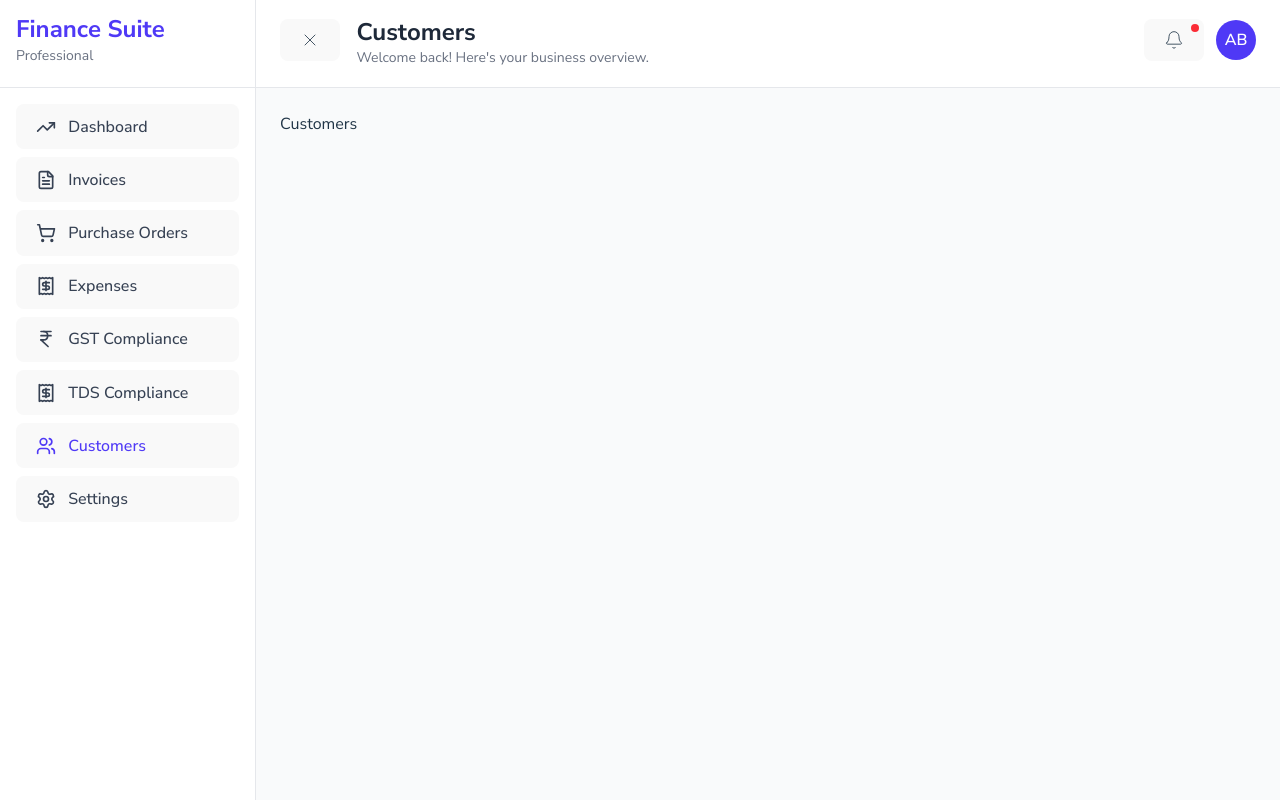
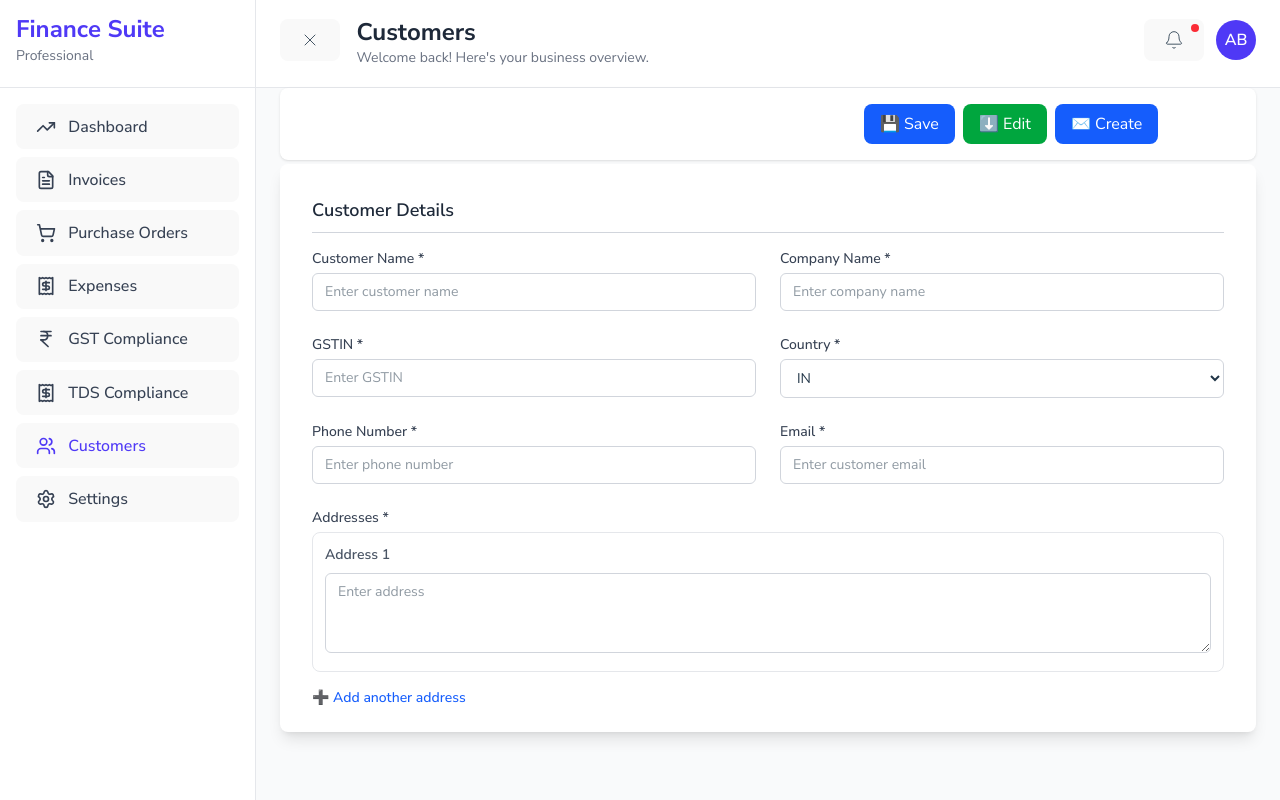
Before and after one commit to FessiT-FinSuite-OpenSourceSoftware/FessiT-FinanceSuite, a React (Vite) app in the folder finance-suite-professional-frontend/: page /customers in a window 1280 px wide. Built offline with nearby package versions, Linux system fonts and the light colour scheme.

Commit message:
Customers UI is added

```diff
--- a/finance-suite-professional-frontend/src/App.jsx
+++ b/finance-suite-professional-frontend/src/App.jsx
@@ -6,10 +6,10 @@ import Loader from "./shared/Loader/loader";
 const SideBar = lazy(() => import("./shared/SideBar/SideBar"));
 const StatsGrid = lazy(() => import("./components/Dashboard"));
 const Invoices = lazy(() => import("./components/Invoices"));
+const Customers = lazy(() => import("./components/Customers"));
 const PurchaseOrders = lazy(() => import("./pages/PurchaseOrders"));
 const GstCompliance = lazy(() => import("./pages/GstComplainces"));
 const TdsCompliance = lazy(() => import("./pages/Tds"));
-const Customers = lazy(() => import("./pages/Customers"));
 const Settings = lazy(() => import("./shared/Settings/settings"));
 const Expenses = lazy(() => import("./components/Expenses")); // 👈 new line added
 
@@ -29,7 +29,7 @@ export default function App() {
               <Route path="/" element={<StatsGrid />} />
               <Route path="/dashboard" element={<StatsGrid />} />
               <Route path="/invoices" element={<Invoices />} />
-              <Route path="/purchases" element={<PurchaseOrders />} />
+			  <Route path="/purchases" element={<PurchaseOrders />} />
               <Route path="/expenses" element={<Expenses />} /> {/* ✅ fixed */}
               <Route path="/gst" element={<GstCompliance />} />
               <Route path="/tds" element={<TdsCompliance />} />
--- /dev/null
+++ b/finance-suite-professional-frontend/src/components/Customers/customers.jsx
@@ -0,0 +1,283 @@
+import React, { useState } from "react";
+import { toast } from "react-toastify";
+import { countries } from "../../shared/countries";
+
+const initialCustomer = {
+  customerName: "",
+  companyName: "",
+  gstIN: "",
+  addresses: [""], // supports multiple addresses
+  country: countries[0].cname,
+  phone: "",
+  email: "",
+};
+
+export default function CustomerCreation() {
+  const [customer, setCustomer] = useState(initialCustomer);
+  const [errors, setErrors] = useState({});
+
+  // Country select
+  const handleSelect = (e) => {
+    const selected = countries.find((c) => c.code === e.target.value);
+    setCustomer({ ...customer, country: selected.cname });
+  };
+
+  // Generic field change
+  const handleChange = (e) => {
+    const { name, value } = e.target;
+    setCustomer({ ...customer, [name]: value });
+  };
+
+  // Handle address changes
+  const handleAddressChange = (e, index) => {
+    const updated = [...customer.addresses];
+    updated[index] = e.target.value;
+    setCustomer({ ...customer, addresses: updated });
+  };
+
+  // Add new address
+  const addAddress = () => {
+    setCustomer((prev) => ({
+      ...prev,
+      addresses: [...prev.addresses, ""],
+    }));
+  };
+
+  // Remove an address
+  const removeAddress = (index) => {
+    setCustomer((prev) => ({
+      ...prev,
+      addresses: prev.addresses.filter((_, i) => i !== index),
+    }));
+  };
+
+  // Validation
+  const validateForm = () => {
+    const newErrors = {};
+    if (!customer.customerName.trim())
+      newErrors.customerName = "Customer name is required";
+    if (!customer.companyName.trim())
+      newErrors.companyName = "Company name is required";
+    if (!customer.gstIN.trim()) newErrors.gstIN = "GSTIN is required";
+    if (customer.addresses.every((addr) => !addr.trim()))
+      newErrors.address = "At least one address is required";
+    if (!customer.phone.trim()) newErrors.phone = "Phone number is required";
+    if (!customer.email.trim()) newErrors.email = "Email is required";
+    else if (!/^[\w.%+-]+@[A-Za-z0-9.-]+\.[A-Za-z]{2,}$/.test(customer.email))
+      newErrors.email = "Invalid email format";
+
+    setErrors(newErrors);
+    return Object.keys(newErrors).length === 0;
+  };
+
+  const handleSubmit = (e) => {
+    e.preventDefault();
+    if (!validateForm()) return;
+    toast.success("Customer created successfully!");
+    console.log(customer);
+    setCustomer(initialCustomer);
+  };
+
+  return (
+    <div className="relative">
+      {/* Fixed Buttons at Top */}
+		<div className="sticky top-[88px] z-100 rounded-lg bg-white border-g border-gray-300 py-4 -mt-15 shadow-sm">
+  <div className="w-[100%] sm:w-[90%] md:w-[85%] lg:w-[80%] xl:max-w-6xl mx-auto">
+    <div className="flex flex-wrap justify-end gap-2">
+      <button
+        className="px-4 py-2 bg-blue-600 text-white rounded-lg hover:bg-blue-700 w-full sm:w-auto"
+        onClick={handleSubmit}
+      >
+        💾 Save
+      </button>
+      <button className="px-4 py-2 bg-green-600 text-white rounded-lg hover:bg-green-700 w-full sm:w-auto">
+        ⬇️ Edit
+      </button>
+      <button
+		className="px-4 py-2 bg-blue-600 text-white rounded-lg hover:bg-blue-700 w-full sm:w-auto"
+        onClick={handleSubmit}
+	  >
+        ✉️ Create
+      </button>
+    </div>
+  </div>
+</div>
+
+      {/* Customer Form Section */}
+      <div className="bg-white rounded-lg border-g shadow-lg p-8 pb-6 mt-10 ">
+        <h2 className="text-lg font-semibold text-gray-800 mb-4 border-b border-gray-300 pb-2">
+          Customer Details
+        </h2>
+
+        {/* Form Grid */}
+        <div className="grid grid-cols-2 gap-6 text-sm">
+          {/* Customer Name */}
+          <div className="relative">
+            <label className="block text-gray-700 font-medium mb-1">
+              Customer Name *
+            </label>
+            <input
+              type="text"
+              name="customerName"
+              value={customer.customerName}
+              onChange={handleChange}
+              className="border border-gray-300 rounded-md px-3 py-2 w-full focus:ring-1 focus:ring-blue-500"
+              placeholder="Enter customer name"
+            />
+            {errors.customerName && (
+              <p className="absolute text-[13px] text-[#f10404]">
+                {errors.customerName}
+              </p>
+            )}
+          </div>
+
+          {/* Company Name */}
+          <div className="relative">
+            <label className="block text-gray-700 font-medium mb-1">
+              Company Name *
+            </label>
+            <input
+              type="text"
+              name="companyName"
+              value={customer.companyName}
+              onChange={handleChange}
+              className="border border-gray-300 rounded-md px-3 py-2 w-full focus:ring-1 focus:ring-blue-500"
+              placeholder="Enter company name"
+            />
+            {errors.companyName && (
+              <p className="absolute text-[13px] text-[#f10404]">
+                {errors.companyName}
+              </p>
+            )}
+          </div>
+
+          {/* GSTIN */}
+          <div className="relative">
+            <label className="block text-gray-700 font-medium mb-1">GSTIN *</label>
+            <input
+              type="text"
+              name="gstIN"
+              value={customer.gstIN}
+              onChange={handleChange}
+              className="border border-gray-300 rounded-md px-3 py-2 w-full focus:ring-1 focus:ring-blue-500"
+              placeholder="Enter GSTIN"
+            />
+            {errors.gstIN && (
+              <p className="absolute text-[13px] text-[#f10404]">
+                {errors.gstIN}
+              </p>
+            )}
+          </div>
+
+          {/* Country */}
+          <div className="relative">
+            <label className="block text-gray-700 font-medium mb-1">
+              Country *
+            </label>
+            <select
+              onChange={handleSelect}
+              value={countries.find((c) => c.cname === customer.country)?.code}
+              className="border border-gray-300 rounded-md px-3 py-2 w-full focus:ring-1 focus:ring-blue-500"
+            >
+              {countries.map((country) => (
+                <option key={country.code} value={country.code}>
+                  {country.cid} {country.name}
+                </option>
+              ))}
+            </select>
+          </div>
+
+		{/* Phone */}
+          <div className="relative">
+            <label className="block text-gray-700 font-medium mb-1">
+              Phone Number *
+            </label>
+            <input
+              type="text"
+              name="phone"
+              value={customer.phone}
+              onChange={(e) => {
+                let value = e.target.value.replace(/\D/g, "");
+                setCustomer({ ...customer, phone: value });
+              }}
+              className="border border-gray-300 rounded-md px-3 py-2 w-full focus:ring-1 focus:ring-blue-500"
+              placeholder="Enter phone number"
+            />
+            {errors.phone && (
+              <p className="absolute text-[13px] text-[#f10404]">{errors.phone}</p>
+            )}
+          </div>
+
+		{/* Email */}
+          <div className="relative">
+            <label className="block text-gray-700 font-medium mb-1">
+              Email *
+            </label>
+            <input
+              type="email"
+              name="email"
+              value={customer.email}
+              onChange={handleChange}
+              className="border border-gray-300 rounded-md px-3 py-2 w-full focus:ring-1 focus:ring-blue-500"
+              placeholder="Enter customer email"
+            />
+            {errors.email && (
+              <p className="absolute text-[13px] text-[#f10404]">{errors.email}</p>
+            )}
+          </div>
+
+          {/* Addresses Section */}
+			<div className="relative col-span-2">
+			  <label className="block text-gray-700 font-medium mb-1">
+				Addresses *
+			  </label>
+
+			  {customer.addresses.map((addr, index) => (
+				<div key={index} className="mb-4 relative border border-gray-200 rounded-lg p-3">
+				  <div className="flex justify-between items-center mb-2">
+					<h4 className="text-sm font-semibold text-gray-600">
+					  Address {index + 1}
+					</h4>
+					{index > 0 && (
+					  <button
+						type="button"
+						onClick={() => removeAddress(index)}
+						className="text-red-600 text-sm hover:text-red-800"
+					  >
+						✖ Remove
+					  </button>
+					)}
+				  </div>
+
+				  <textarea
+					name={`address_${index}`}
+					value={addr}
+					onChange={(e) => handleAddressChange(e, index)}
+					className="border border-gray-300 rounded-md px-3 py-2 w-full focus:ring-1 focus:ring-blue-500 h-20"
+					placeholder="Enter address"
+				  />
+				</div>
+			  ))}
+
+			  <button
+				type="button"
+				onClick={addAddress}
+				className="flex items-center gap-1 text-blue-600 text-sm font-medium hover:text-blue-800 mt-2"
+			  >
+				➕ Add another address
+			  </button>
+
+			  {errors.address && (
+				<p className="absolute text-[13px] text-[#f10404] mt-1">
+				  {errors.address}
+				</p>
+			  )}
+			</div>
+
+
+
+        </div>
+      </div>
+    </div>
+  );
+}
--- /dev/null
+++ b/finance-suite-professional-frontend/src/components/Customers/index.jsx
@@ -0,0 +1,10 @@
+import React from 'react'
+import Customers from './customers'
+
+export default function Index() {
+  return (
+    <div>
+      <Customers/>
+    </div>
+  )
+}
```
